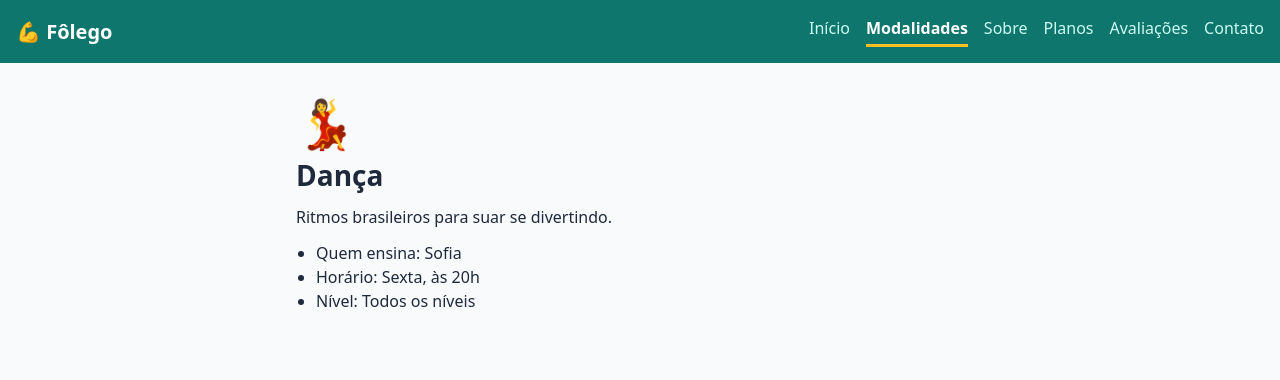
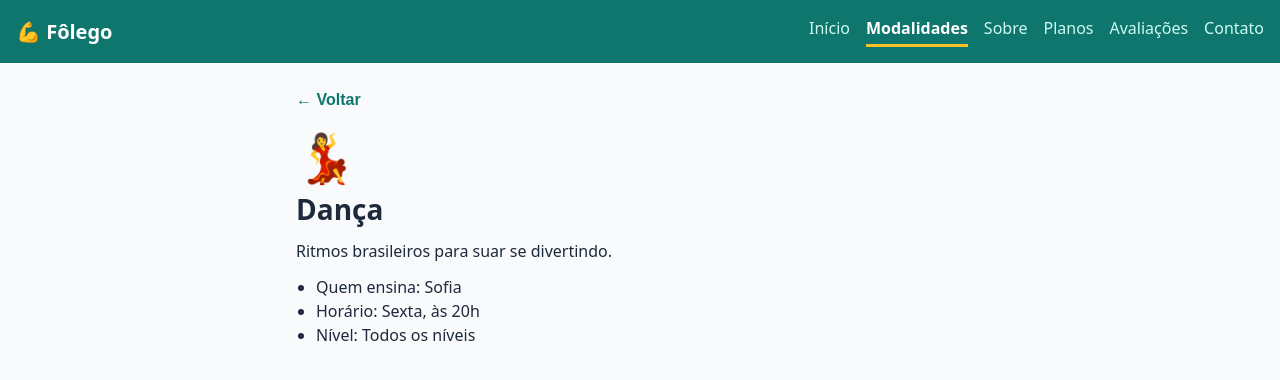
Before and after one commit to Desenvolvedor-FrontEnd-React-T3/06-folego, a React (Vite) app: page /modalidades/danca in a window 1280 px wide. Shown: the top 380 px of the page. Built offline with nearby package versions, Linux system fonts and the light colour scheme.

Commit message:
feat: add back button to ModalityDetail page for improved navigation

```diff
--- a/src/pages/ModalityDetail/index.jsx
+++ b/src/pages/ModalityDetail/index.jsx
@@ -1,4 +1,4 @@
-import { useParams, Link } from "react-router";
+import { useParams, Link, useNavigate } from "react-router";
 
 import "./modality-detail.css";
 
@@ -6,6 +6,7 @@ import modalities from "../../data/modalities";
 
 export default function ModalityDetail() {
   const { slug } = useParams();
+  const navigate = useNavigate();
 
   const modality = modalities.find((item) => {
     return item.slug == slug;
@@ -23,6 +24,9 @@ export default function ModalityDetail() {
 
   return (
     <section className="content">
+      <button className="back-button" onClick={() => navigate(-1)}>
+        ← Voltar
+      </button>
       <span className="detail-emoji">{modality.emoji}</span>
       <h1>{modality.name}</h1>
       <p>{modality.description}</p>
--- a/src/pages/ModalityDetail/modality-detail.css
+++ b/src/pages/ModalityDetail/modality-detail.css
@@ -2,3 +2,13 @@
   display: block;
   font-size: 3rem;
 }
+
+.back-button {
+  background-color: transparent;
+  border: none;
+  color: #0f766e;
+  font-size: 1rem;
+  font-weight: 600;
+  cursor: pointer;
+  margin-bottom: 12px;
+}
```
